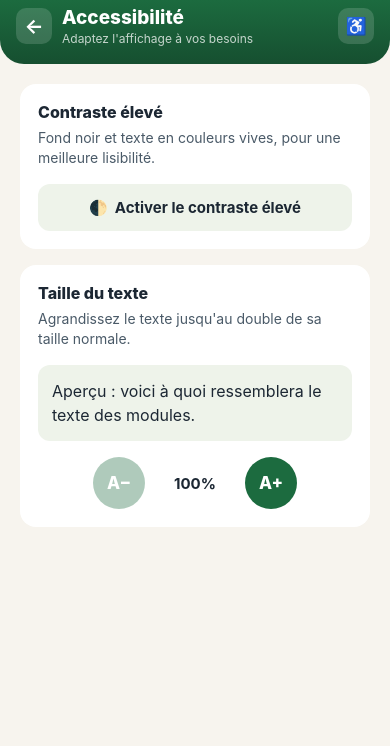
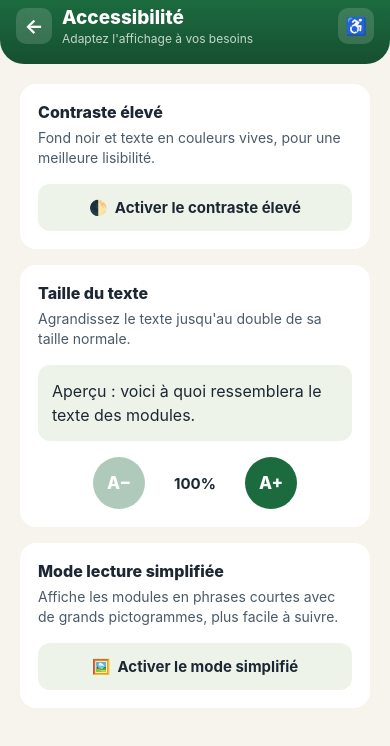
Before and after one commit to Azra1808/Racines, a React Native app in the folder mobile/: screen /Accessibility in a window 390 px wide. Shown: the top 746 px of the page. Built offline with nearby package versions, Linux system fonts and the light colour scheme.

Commit message:
feat: ecran Accessibilite regroupe (contraste + taille de police reglable + Option mode simplifié)

```diff
--- a/mobile/src/context/ThemeContext.js
+++ b/mobile/src/context/ThemeContext.js
@@ -43,6 +43,7 @@ const ThemeContext = createContext(null);
 export function ThemeProvider({ children }) {
   const [isHighContrast, setIsHighContrast] = useState(false);
   const [fontScale, setFontScale] = useState(1);
+  const [isSimplifiedMode, setIsSimplifiedMode] = useState(false);
 
   const value = useMemo(() => {
     function increaseFontScale() {
@@ -69,8 +70,10 @@ export function ThemeProvider({ children }) {
       decreaseFontScale,
       resetFontScale,
       rf,
+      isSimplifiedMode,
+      toggleSimplifiedMode: () => setIsSimplifiedMode((v) => !v),
     };
-  }, [isHighContrast, fontScale]);
+  }, [isHighContrast, fontScale, isSimplifiedMode]);
 
   return <ThemeContext.Provider value={value}>{children}</ThemeContext.Provider>;
 }
--- a/mobile/src/screens/AccessibilityScreen.js
+++ b/mobile/src/screens/AccessibilityScreen.js
@@ -6,7 +6,7 @@ export default function AccessibilityScreen({ navigation }) {
   const {
     colors, isHighContrast, toggleContrast,
     fontScale, fontScaleMin, fontScaleMax,
-    increaseFontScale, decreaseFontScale, resetFontScale, rf,
+    increaseFontScale, decreaseFontScale, resetFontScale, rf,isSimplifiedMode, toggleSimplifiedMode,
   } = useTheme();
 
   const styles = getStyles(colors);
@@ -73,6 +73,22 @@ export default function AccessibilityScreen({ navigation }) {
           )}
         </View>
 
+        <View style={styles.card}>
+          <Text style={[styles.cardTitle, { fontSize: rf(16) }]}>Mode lecture simplifiée</Text>
+          <Text style={[styles.cardDescription, { fontSize: rf(14) }]}>
+            Affiche les modules en phrases courtes avec de grands pictogrammes,
+            plus facile à suivre.
+          </Text>
+          <Pressable
+            style={[styles.toggleRow, { backgroundColor: isSimplifiedMode ? colors.accent : colors.surfaceAlt }]}
+            onPress={toggleSimplifiedMode}
+          >
+            <Text style={[styles.toggleText, { color: isSimplifiedMode ? colors.accentText : colors.textPrimary, fontSize: rf(15) }]}>
+              {isSimplifiedMode ? '✓  Mode simplifié activé' : '🖼️  Activer le mode simplifié'}
+              </Text>
+          </Pressable>
+        </View>
+
       </ScrollView>
     </View>
   );
--- a/mobile/src/screens/ModuleScreen.js
+++ b/mobile/src/screens/ModuleScreen.js
@@ -2,12 +2,13 @@ import { useState, useEffect, useRef } from 'react';
 import { View, Text, StyleSheet, ScrollView, Pressable, Animated } from 'react-native';
 import * as Speech from 'expo-speech';
 import ScreenHeader from '../components/ScreenHeader';
-import { MODULES } from '../data/modules';
+import { MODULES, PICTO_EMOJI } from '../data/modules';
 import { marquerModuleTermine, getProgressionModule } from '../data/db';
 import { useTheme } from '../context/ThemeContext';
+//import { PICTO_EMOJI } from '../data/modules';
 
 export default function ModuleScreen({ route, navigation }) {
-  const { colors } = useTheme();
+  const { colors, isSimplifiedMode } = useTheme();
   const { moduleId } = route.params;
   const module = MODULES.find((m) => m.id === moduleId);
 
@@ -91,7 +92,18 @@ export default function ModuleScreen({ route, navigation }) {
           </Pressable>
         </Animated.View>
 
-        <Text style={styles.body}>{module.corpsApp}</Text>
+        {isSimplifiedMode ? (
+          <View style={styles.simplifiedBox}>
+            <View style={styles.pictoRow}>
+              {module.pictogrammes.map((p, i) => (
+                <Text key={i} style={styles.pictoEmoji}>{PICTO_EMOJI[p] ?? '📘'}</Text>
+              ))}
+            </View>
+            <Text style={styles.simplifiedText}>{module.resumeSms}</Text>
+          </View>
+        ) : (
+  <Text style={styles.body}>{module.corpsApp}</Text>
+)}
 
         {completed && (
           <View style={styles.completedBadge}>
@@ -127,5 +139,16 @@ function getStyles(colors) {
     completedText: { color: colors.accent, fontWeight: '700' },
     quizButton: { marginTop: 16, borderWidth: 2, borderColor: colors.accent, borderRadius: 10, paddingVertical: 14, alignItems: 'center' },
     quizButtonText: { color: colors.accent, fontSize: 15, fontWeight: '700' },
+
+    simplifiedBox: {
+      backgroundColor: colors.surfaceAlt, borderRadius: 16, padding: 20,
+      alignItems: 'center',
+    },
+    pictoRow: { flexDirection: 'row', gap: 14, marginBottom: 16 },
+    pictoEmoji: { fontSize: 40 },
+    simplifiedText: {
+      fontSize: 20, lineHeight: 30, color: colors.textPrimary,
+      textAlign: 'center', fontWeight: '600',
+    },
   });
 }
```
